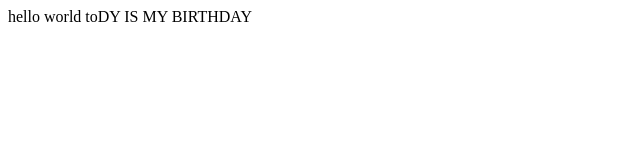
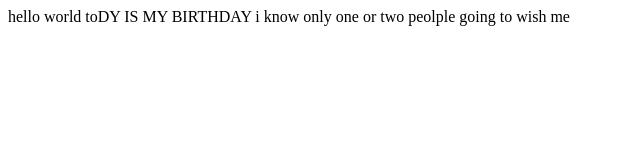
Before and after one commit to NAITIKKUMAR740/Full-stack-web-application-, a plain HTML site: page index.html in a window 1280 px wide. Shown: the whole page, without its empty margins (0-640 px from the left). Drawn offline with Linux system fonts and the light colour scheme.

Commit message:
trial msg add

```diff
--- a/index.html
+++ b/index.html
@@ -7,6 +7,7 @@
 </head>
 <body>
     hello world toDY IS MY BIRTHDAY
+    i know only one or two peolple going to wish me
 
 </body>
 </html>
```
